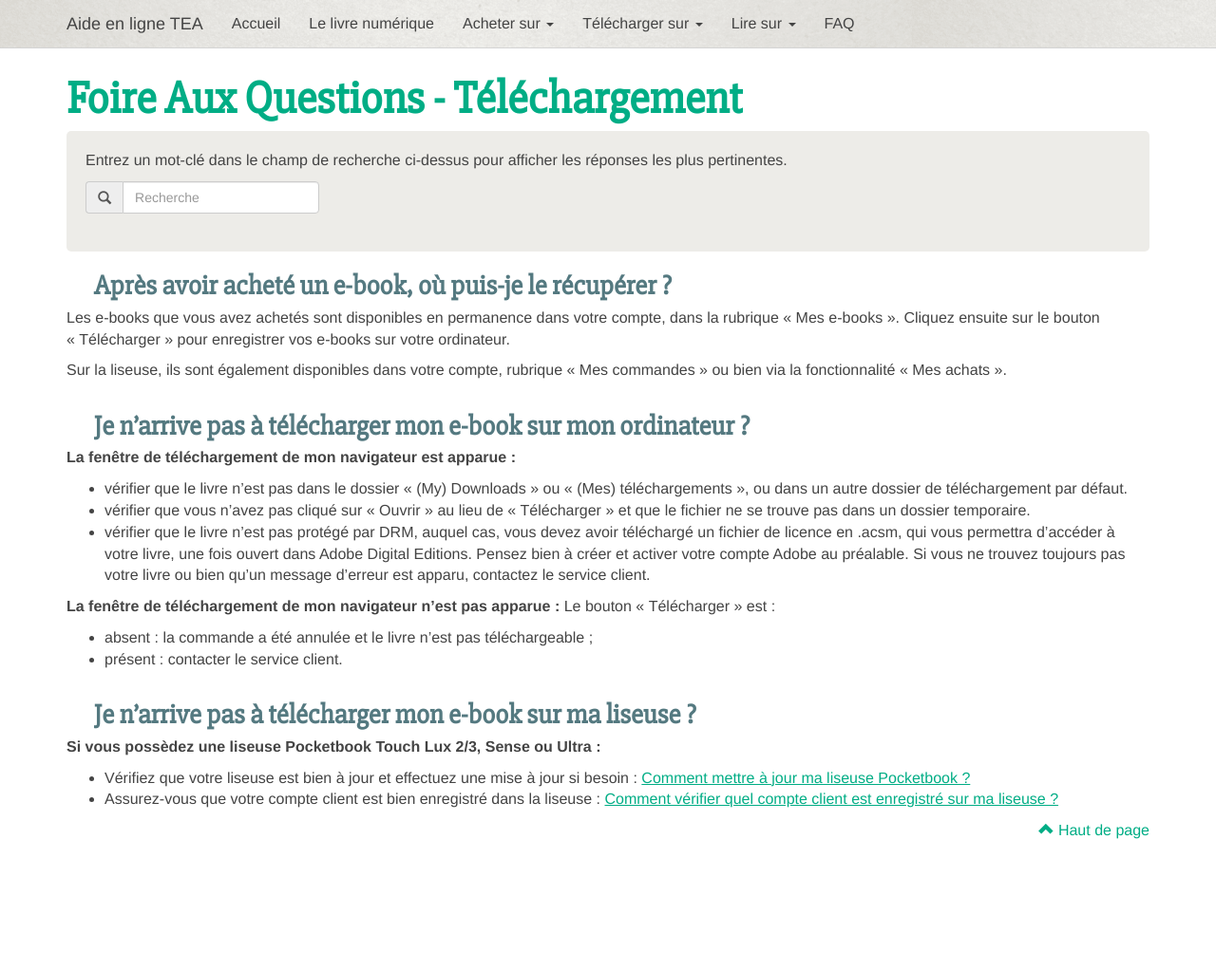
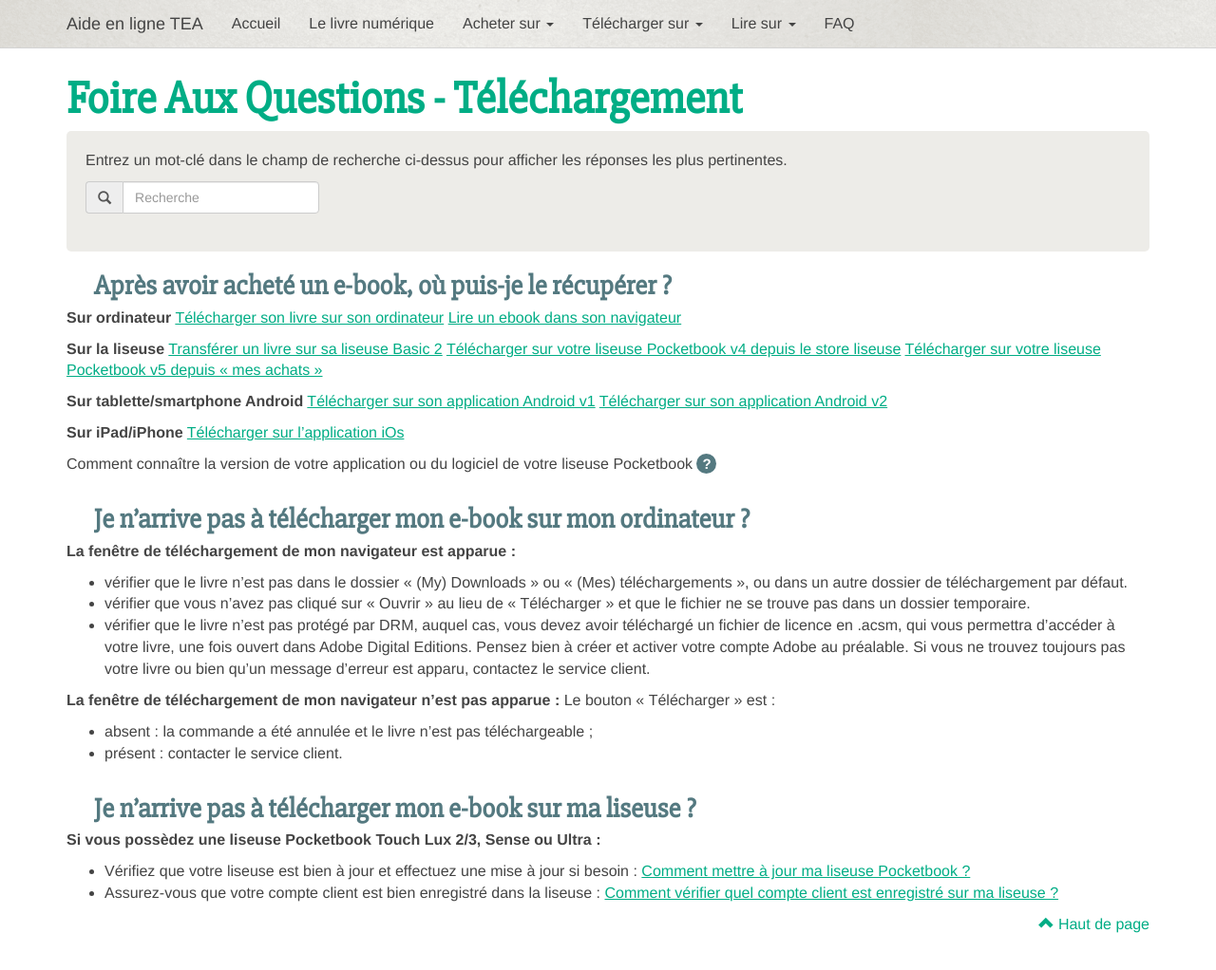
Before and after one commit to TEA-ebook/help-center, a Jekyll site: the page built from _pages/FAQ-telechargement.md, in a window 1280 px wide and 1046 px high. Shown: the top 1022 px of the window at 95% size. Built offline with Jekyll 4.4.1, drawn with Linux system fonts in a browser that asks for light colours; nearby versions of some CDN libraries; Markdown is read by kramdown in place of the engine named in the settings.

Commit message:
Mod: download ebook in FAQ

```diff
--- a/_pages/FAQ-telechargement.md
+++ b/_pages/FAQ-telechargement.md
@@ -9,10 +9,23 @@ type: faq
 
 {% include anchor.html id="recuperer-ebook" label="Après avoir acheté un e-book où puis-je le récupérer ?" %}
 ###Après avoir acheté un e-book, où puis-je le récupérer ?
-Les e-books que vous avez achetés sont disponibles en permanence dans votre compte, dans la rubrique « Mes e-books ».
-Cliquez ensuite sur le bouton « Télécharger » pour enregistrer vos e-books sur votre ordinateur.
+**Sur ordinateur**
+[Télécharger son livre sur son ordinateur](/web-ordinateur/#telecharger-ordinateur)
+[Lire un ebook dans son navigateur](/web-web/#lire-internet)
 
-Sur la liseuse, ils sont également disponibles dans votre compte, rubrique « Mes commandes » ou bien via la fonctionnalité « Mes achats ».
+**Sur la liseuse**
+[Transférer un livre sur sa liseuse Basic 2](/web-basic2/#tranferer-basic2)
+[Télécharger sur votre liseuse Pocketbook v4 depuis le store liseuse](/web-pbv4/#telecharger-pbv4)
+[Télécharger sur votre liseuse Pocketbook v5 depuis « mes achats »](/web-pbv5/#telecharger-pbv5)
+
+**Sur tablette/smartphone Android**
+[Télécharger sur son application Android v1](/androidv1-androidv1/#telecharger-android)
+[Télécharger sur son application Android v2](/androidv2-androidv2/#telecharger-android)
+
+**Sur iPad/iPhone**
+[Télécharger sur l'application iOs](/web-iosv1/#telecharger-ios)
+
+{% include popine-info.html %}
 
 {% include anchor.html id="pas-telecharger-ebook" label="Je n’arrive pas à télécharger mon e-book sur mon ordinateur ?" %}
 ###Je n’arrive pas à télécharger mon e-book sur mon ordinateur ?
```
